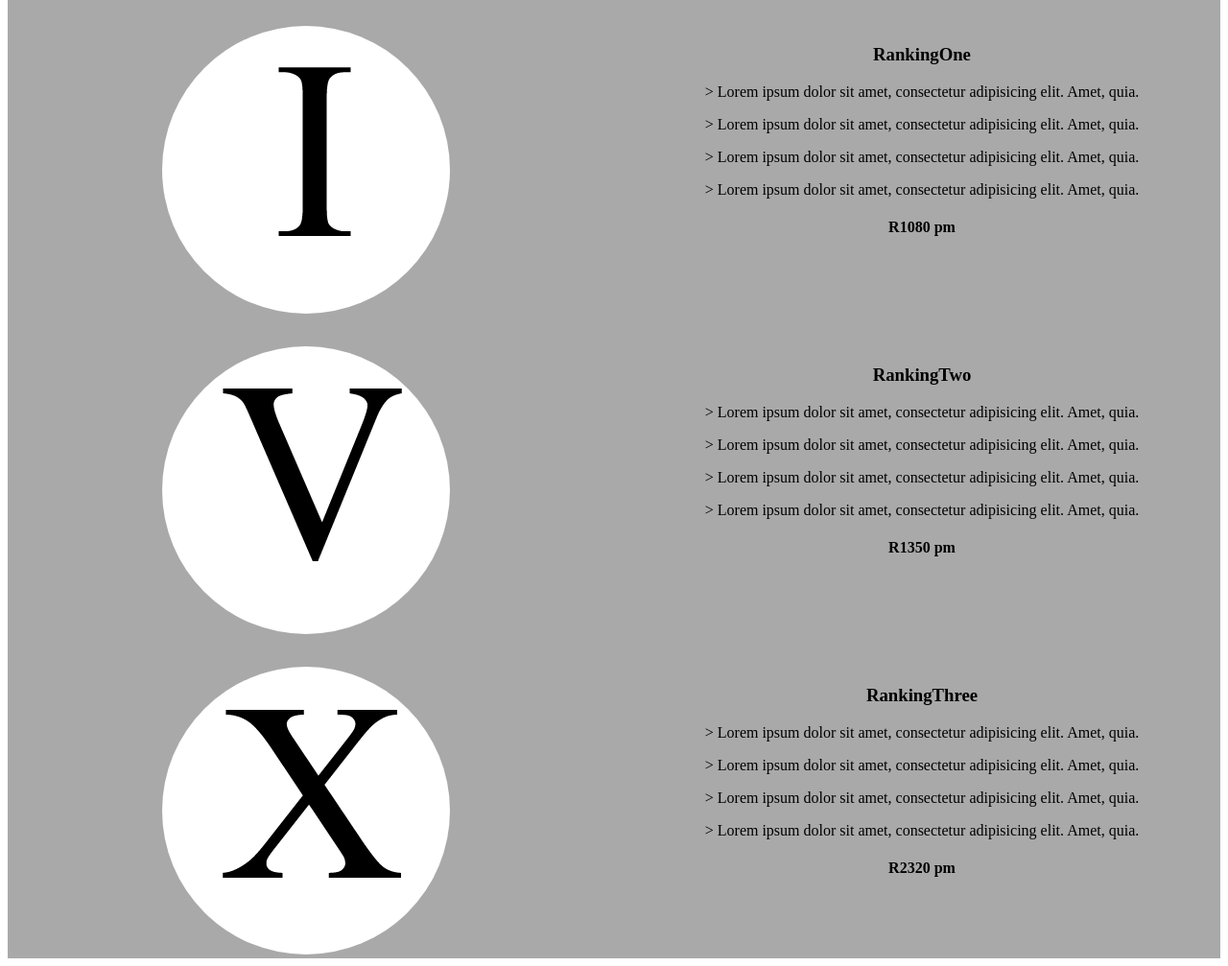
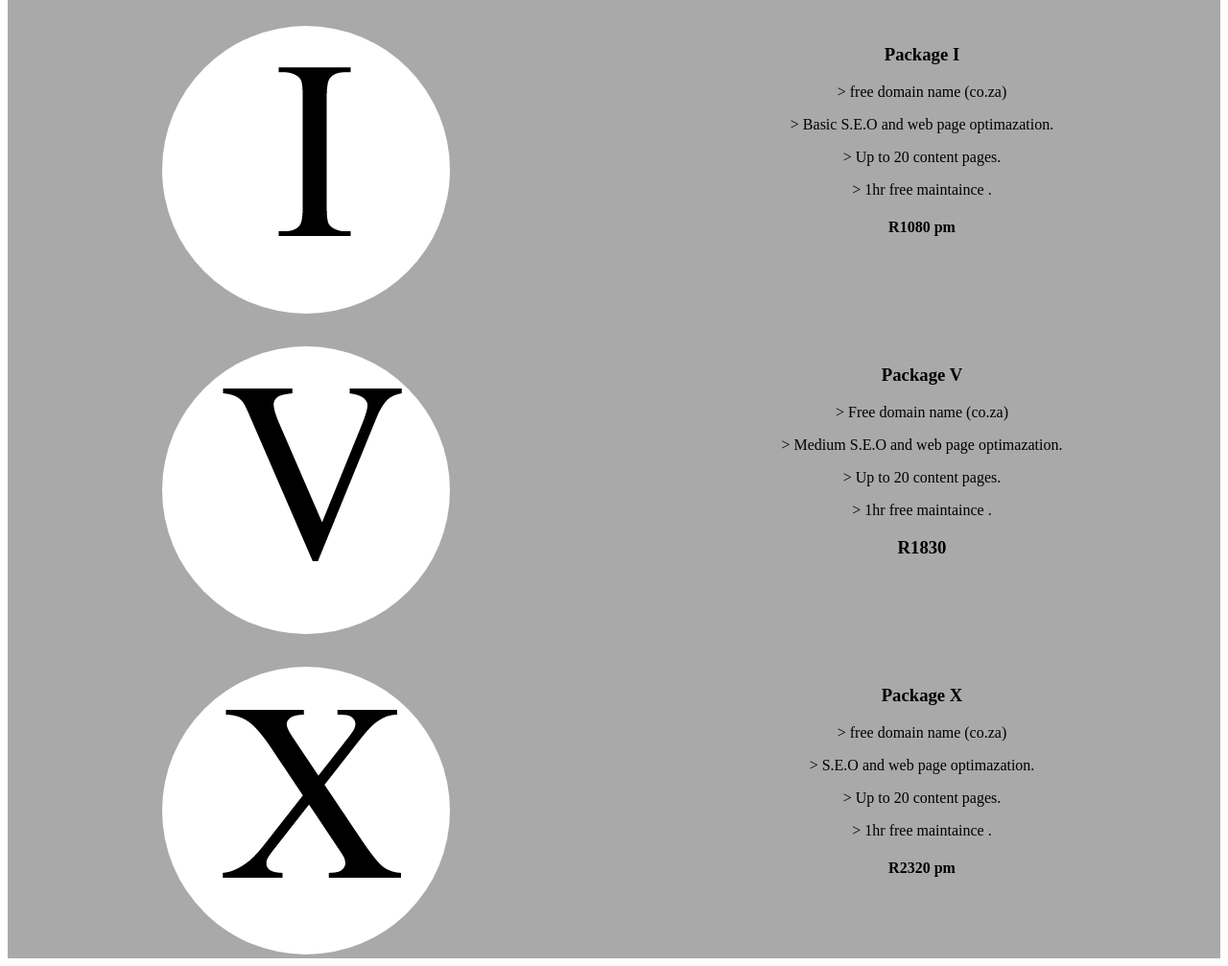
Before and after one commit to Bono325/B.no-web-studio, a plain HTML site: page pricing.html in a window 1280 px wide. Shown: the part 61-1068 px from the top of the page at 96% size. Drawn offline with Linux system fonts and the light colour scheme.

Commit message:
Added acurate info for packages

```diff
--- a/pricing.html
+++ b/pricing.html
@@ -21,11 +21,11 @@
 
           <div class="info">
 
-            <h3>RankingOne</h3>
-            <p>> Lorem ipsum dolor sit amet, consectetur adipisicing elit. Amet, quia.</p>
-            <p>> Lorem ipsum dolor sit amet, consectetur adipisicing elit. Amet, quia.</p>
-            <p>> Lorem ipsum dolor sit amet, consectetur adipisicing elit. Amet, quia.</p>
-            <p>> Lorem ipsum dolor sit amet, consectetur adipisicing elit. Amet, quia.</p>
+            <h3>Package I</h3>
+            <p>> free domain name (co.za)</p>
+            <p>> Basic S.E.O and web page optimazation.</p>
+            <p>> Up to 20 content pages.</p>
+            <p>> 1hr free maintaince .</p>
             <h4>R1080 pm</h4>
 
           </div>
@@ -39,12 +39,12 @@
 
             <div class="info">
 
-              <h3>RankingTwo</h3>
-              <p>> Lorem ipsum dolor sit amet, consectetur adipisicing elit. Amet, quia.</p>
-              <p>> Lorem ipsum dolor sit amet, consectetur adipisicing elit. Amet, quia.</p>
-              <p>> Lorem ipsum dolor sit amet, consectetur adipisicing elit. Amet, quia.</p>
-              <p>> Lorem ipsum dolor sit amet, consectetur adipisicing elit. Amet, quia.</p>
-              <h4>R1350 pm</h4>
+              <h3>Package V</h3>
+              <p>> Free domain name (co.za)</p>
+              <p>> Medium S.E.O and web page optimazation.</p>
+              <p>> Up to 20 content pages.</p>
+              <p>> 1hr free maintaince .</p>
+              <h3>R1830</h3>
 
             </div>
           </div>
@@ -58,11 +58,11 @@
 
             <div class="info">
 
-              <h3>RankingThree</h3>
-              <p>> Lorem ipsum dolor sit amet, consectetur adipisicing elit. Amet, quia.</p>
-              <p>> Lorem ipsum dolor sit amet, consectetur adipisicing elit. Amet, quia.</p>
-              <p>> Lorem ipsum dolor sit amet, consectetur adipisicing elit. Amet, quia.</p>
-              <p>> Lorem ipsum dolor sit amet, consectetur adipisicing elit. Amet, quia.</p>
+              <h3>Package X</h3>
+              <p>> free domain name (co.za)</p>
+              <p>> S.E.O and web page optimazation.</p>
+              <p>> Up to 20 content pages.</p>
+              <p>> 1hr free maintaince .</p>
               <h4>R2320 pm</h4>
 
             </div>
```
